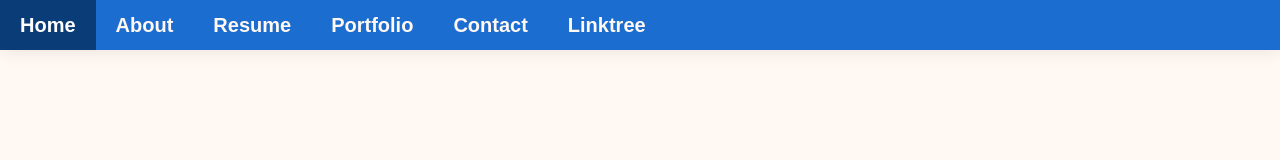
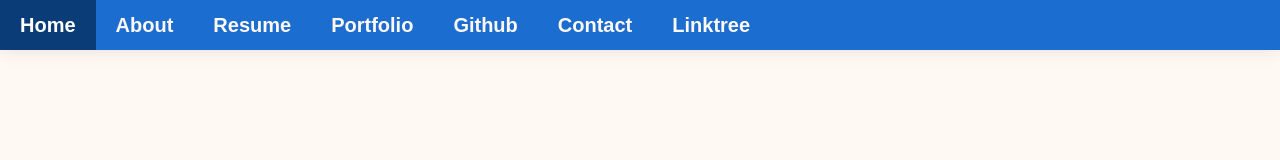
Before and after one commit to bescoss/Index, a plain HTML site: page Personalinfo/index.html in a window 1280 px wide. Shown: the top 160 px of the page. Drawn offline with nearby package versions, Linux system fonts and the light colour scheme.

Commit message:
github-pi

```diff
--- a/Personalinfo/index.html
+++ b/Personalinfo/index.html
@@ -30,6 +30,7 @@
     <a href="#About">About</a>
     <a href="#Resume">Resume</a>
     <a href="#Portfolio">Portfolio</a>
+    <a href="#Github">Github</a>
     <a href="#Contact">Contact</a>
     <a href="../Linktree/index.html">Linktree</a>
   </div>
```
